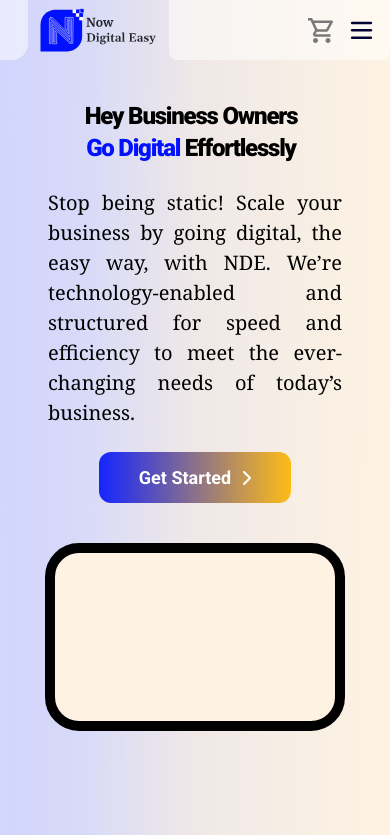
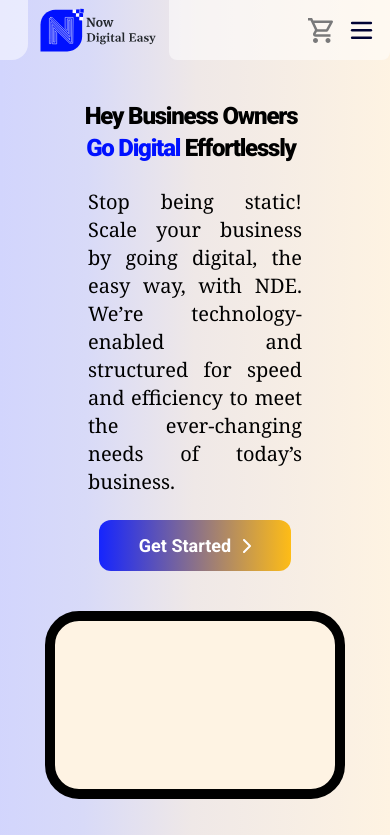
Before and after one commit to smackdowna/nowdigital, a Next.js app: page / in a window 390 px wide. Shown: the top 835 px of the page. Built offline with nearby package versions, Linux system fonts and the light colour scheme.

Commit message:
fix:navbar

```diff
--- a/src/app/(pages)/(home)/_components/Hero.tsx
+++ b/src/app/(pages)/(home)/_components/Hero.tsx
@@ -5,14 +5,14 @@ const Hero = () => {
     return (
         <div className="bg-gradient-light">
             <div className=" flex justify-center pt-[170px] max-lg:pt-[100px] ">
-                <div className="flex max-lg:flex-col justify-center items-center gap-10">
-                    <div className="flex flex-col gap-8 max-md:gap-6 items-center lg:items-start lg:justify-start max-w-[600px] ">
+                <div className="flex max-lg:flex-col justify-center items-center gap-10 max-xl:mx-10">
+                    <div className="flex flex-col gap-8 max-md:gap-6  items-center lg:items-start lg:justify-start max-w-[600px] ">
                         {/* Heading */}
                         <span className="text-[48px] max-md:text-2xl max-lg:text-3xl max-xl:text-4xl text-center tracking-tighter leading-[57.6px] font-900 pr-2">
                             Hey Business Owners
                             <br /> <span className=" text-[#0011FF]">Go Digital</span> Effortlessly
                         </span>
-                        <p className="text-[20px]  max-md:text-justify  max-md:px-12 text-center lg:text-left  text-text-900/80 font-serif  font-medium ">
+                        <p className="text-[19px]  max-md:text-justify max-xl:text-xl  max-md:px-12 text-center lg:text-left  text-text-900/80 font-serif  font-medium ">
                             Stop being static! Scale your business by going digital, the easy
                             way, with NDE. We’re technology-enabled and structured for speed and
                             efficiency to meet the ever-changing needs of today’s business.
@@ -25,7 +25,7 @@ const Hero = () => {
                         </button>
                     </div>
                     {/* video */}
-                    <div className="aspect-[1.6/1] bg-[#FEF3E3] w-full max-md:w-[360px] max-sm:w-[300px] lg:h-[280px]  xl:h-[344px] lg:w-auto rounded-[34px] border-8 md:border-[14px] max-md:border-[10px] border-black"></div>
+                    <div className="aspect-[1.6/1] bg-[#FEF3E3] w-full max-md:w-[360px]  max-sm:w-[300px] lg:h-[280px]  xl:h-[344px] lg:w-auto rounded-[34px] border-8 md:border-[14px] max-md:border-[10px] border-black"></div>
                 </div>
             </div>
             <div className=" flex text-center text-[20px] font-900 pt-[100px] pb-[40px] justify-center font-serif">12,000+ global businesses trust us to transform & grow digitally</div>
--- a/src/assets/index.ts
+++ b/src/assets/index.ts
@@ -45,6 +45,8 @@ import plus from "@/assets/images/plus.svg"
 import author2 from "@/assets/icons/Group 69413.svg"
 import menu from "@/assets/icons/menu.svg"
 import dot from "@/assets/images/Ellipse 262.svg"
+import path from "@/assets/images/path18.svg"
+
 
 
 
@@ -89,7 +91,8 @@ import dot from "@/assets/images/Ellipse 262.svg"
     cardbrand6,
     author1,
     plus,
-    dot
+    dot,
+    path
   }
 
   export { IMAGES, ICONS };
```
Also changed, not shown: src/assets/images/path18.svg (added).
